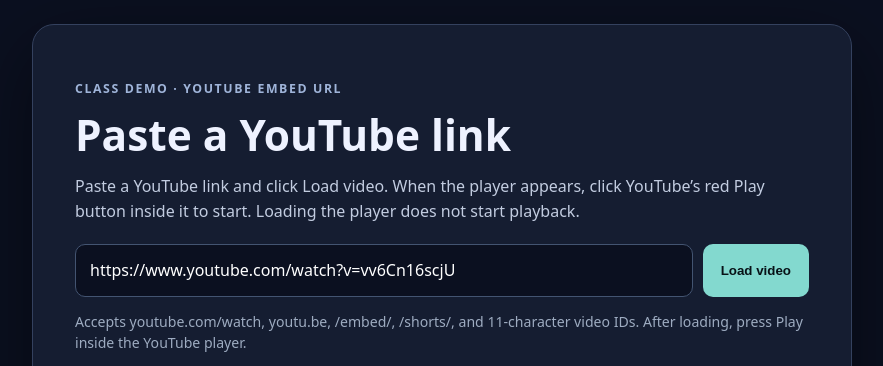
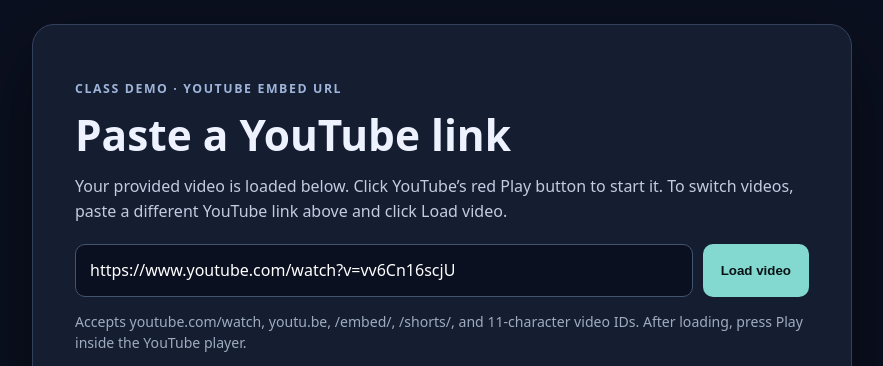
Before and after one commit to ZRSaimun/youtube-view-simulation-lab, a plain HTML site: page youtube-embed-demo.html in a window 1280 px wide. Shown: the top 366 px of the page, without its empty margins (198-1081 px from the left). Drawn offline with Linux system fonts and the light colour scheme.

Commit message:
Clarify preloaded YouTube player instructions

```diff
--- a/youtube-embed-demo.html
+++ b/youtube-embed-demo.html
@@ -13,7 +13,7 @@
 <main class="card">
 <p class="eyebrow">CLASS DEMO · YOUTUBE EMBED URL</p>
 <h1>Paste a YouTube link</h1>
-<p class="lede">Paste a YouTube link and click Load video. When the player appears, click YouTube’s red Play button inside it to start. Loading the player does not start playback.</p>
+<p class="lede">Your provided video is loaded below. Click YouTube’s red Play button to start it. To switch videos, paste a different YouTube link above and click Load video.</p>
 <form id="embed-form">
   <label class="sr-only" for="youtube-url">YouTube video URL or video ID</label>
   <div class="row">
```
